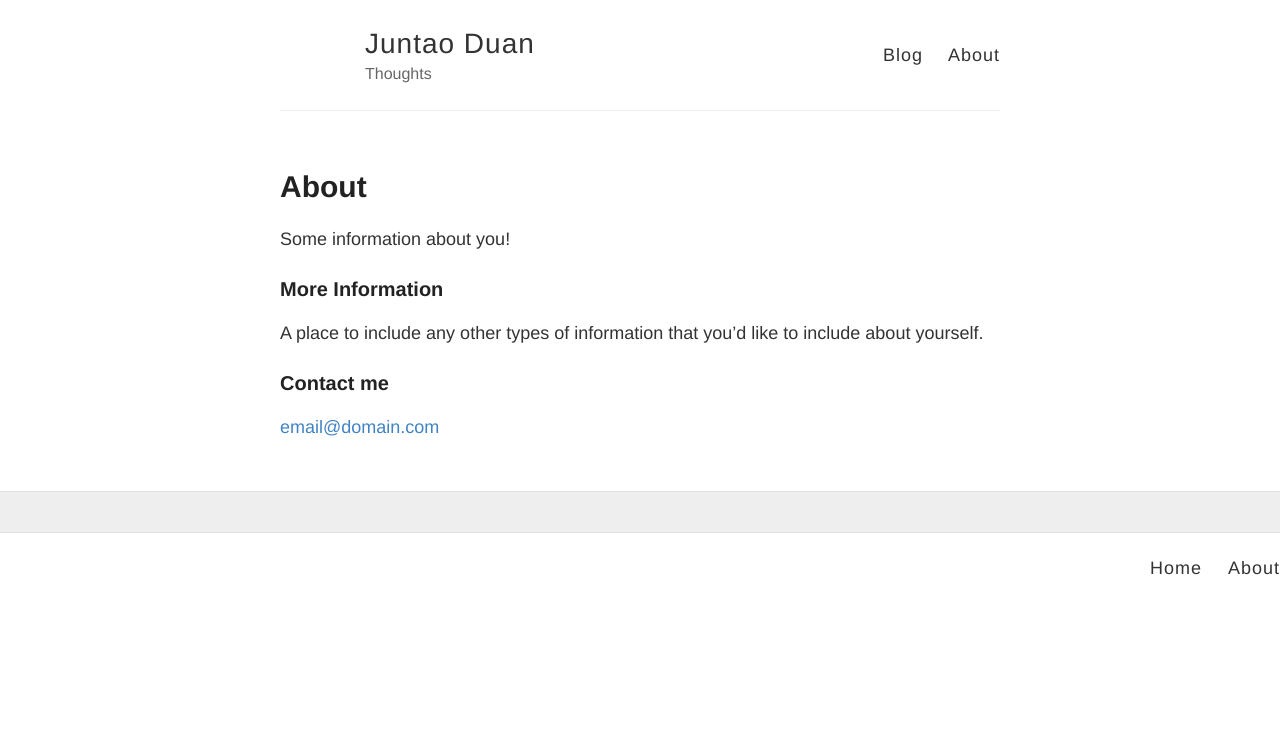
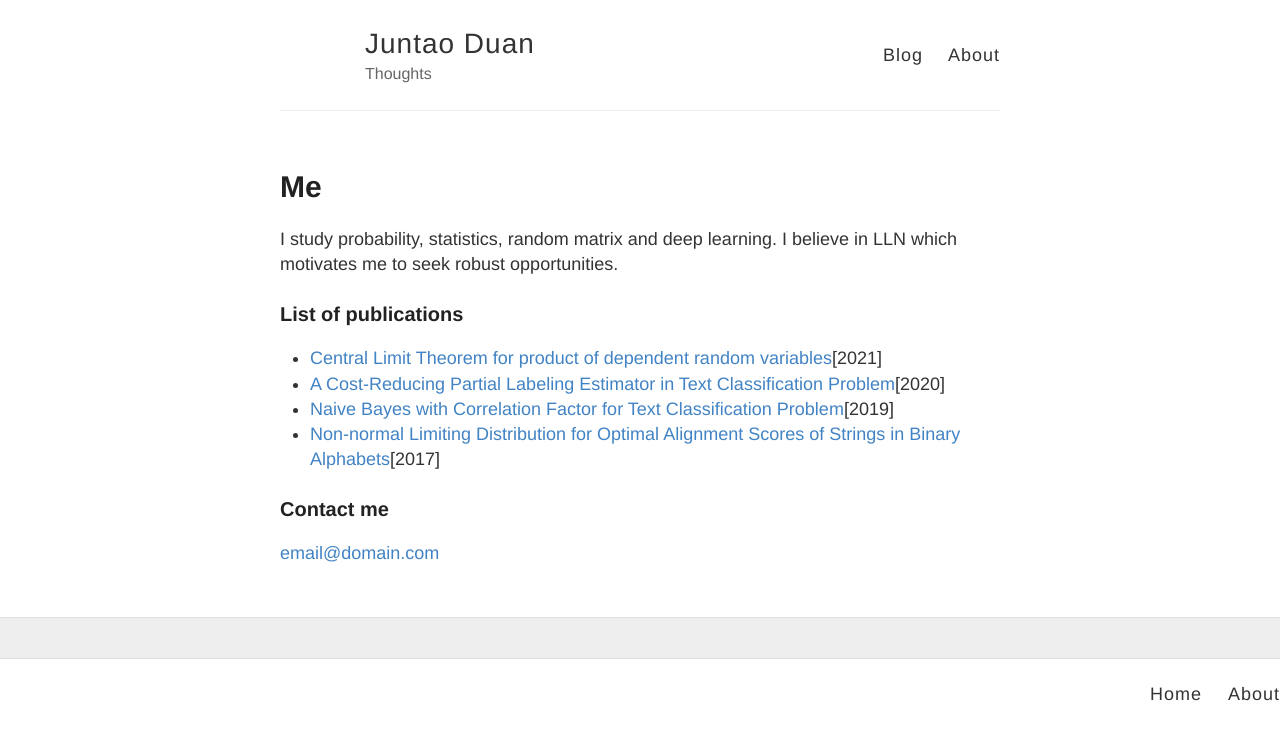
Before and after one commit to juntaoduan/juntaoduan.github.io, a Jekyll site: the page built from about.md, in a window 1280 px wide. Shown: the top 740 px of the page. Built offline with Jekyll 4.4.1, drawn with Linux system fonts in a browser that asks for light colours.

Commit message:
Update about.md

```diff
--- a/about.md
+++ b/about.md
@@ -1,14 +1,18 @@
 ---
 layout: page
-title: About
+title: Me
 permalink: /about/
 ---
 
-Some information about you!
+I study probability, statistics, random matrix and deep learning. I believe in LLN which motivates me to seek robust opportunities.
 
-### More Information
+### List of publications
 
-A place to include any other types of information that you'd like to include about yourself.
+* [Central Limit Theorem for product of dependent random variables](https://github.com/juntaoduan/product-CLT)[2021]
+* [A Cost-Reducing Partial Labeling Estimator in Text Classification Problem](https://link.springer.com/chapter/10.1007/978-3-030-39442-4_37)[2020]
+* [Naive Bayes with Correlation Factor for Text Classification Problem](https://ieeexplore.ieee.org/document/8999119)[2019]
+* [Non-normal Limiting Distribution for Optimal Alignment Scores of Strings in Binary Alphabets](https://link.springer.com/article/10.1007/s10955-017-1835-6)[2017]
+
 
 ### Contact me
 
```
